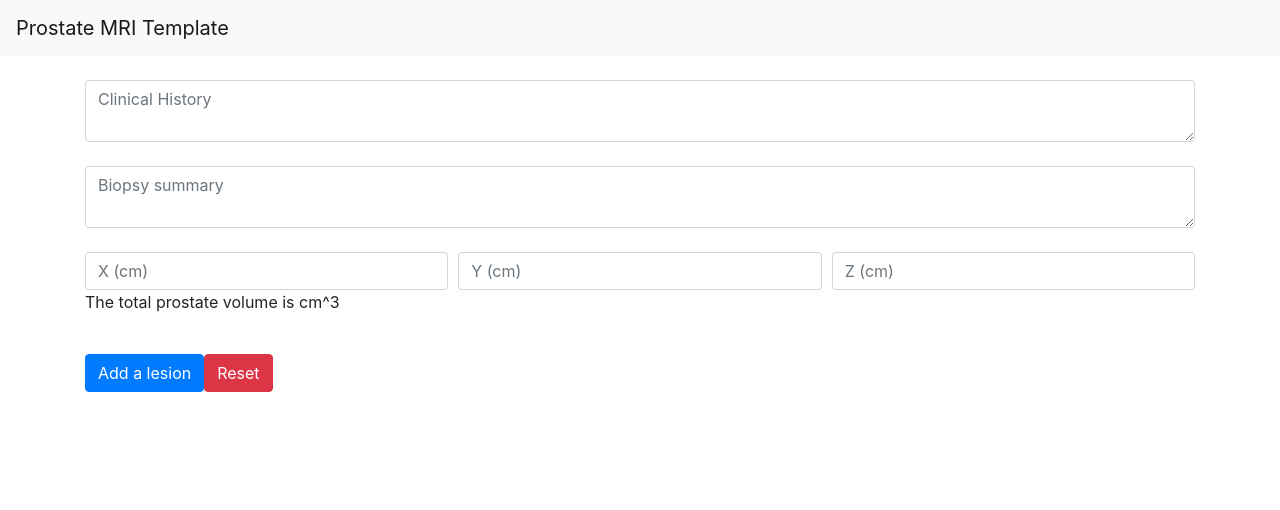
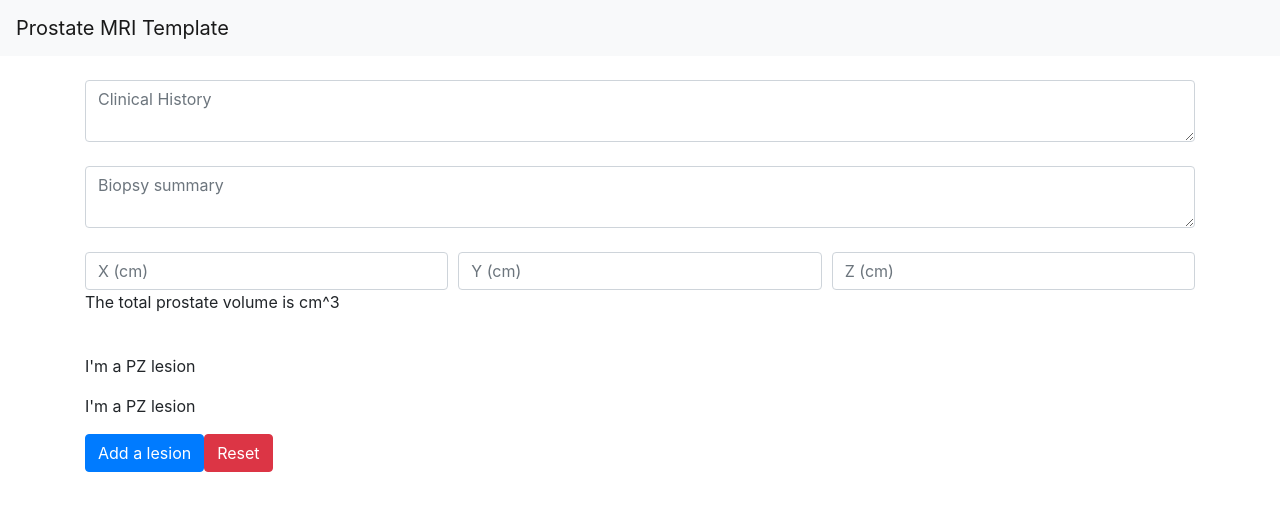
Before and after one commit to Tubo/prostate-mri, a React (Create React App) app: page / in a window 1280 px wide. Shown: the top 510 px of the page. Built offline with nearby package versions, Linux system fonts and the light colour scheme.

Commit message:
Added a example list of lesions

```diff
--- a/src/App.js
+++ b/src/App.js
@@ -17,7 +17,10 @@ class App extends Component {
             dim_x: 0,
             dim_y: 0,
             dim_z: 0,
-            lesions: [],
+            lesions: [
+                {type: 'PZ'},
+                {type: 'PZ'},
+            ],
         };
 
         this.onBiopsyChange = this.onBiopsyChange.bind(this);
@@ -59,6 +62,7 @@ class App extends Component {
             onDimChange: this.onDimChange,
             volume: this.state.volume,
         };
+        let lesions = this.state.lesions;
 
         return (
             <>
@@ -68,6 +72,7 @@ class App extends Component {
                         <Col>
                             <MainContent
                                 clinical={handlers}
+                                lesions={lesions}
                             />
                         </Col>
                     </Row>
@@ -97,7 +102,8 @@ class MainContent
                     onDimChange={onDimChange}
                     volume={volume}
                 />
-                <LesionContent/>
+                <LesionContent
+                    lesions={this.props.lesions}/>
                 <Button color="danger">Reset</Button>
             </>
         )
--- a/src/Lesions.js
+++ b/src/Lesions.js
@@ -1,6 +1,7 @@
 import React, {Component} from 'react';
-import {Row, Col, Button, Input, FormGroup, Label} from 'reactstrap'
+import {Row, Col} from 'reactstrap'
 import {Modal, ModalBody, ModalHeader, ModalFooter} from 'reactstrap'
+import {Form, FormGroup, Label, Input, FormText, Button} from 'reactstrap'
 import ImageMapper from 'react-image-mapper'
 import Dropzone from 'react-dropzone'
 
@@ -9,8 +10,15 @@ import schematic from './schematic.png'
 
 class LesionContent extends Component {
     render() {
+        let lesions = this.props.lesions.map((lesion) => (
+            <Lesion type={lesion.type} key={lesion.id}/>
+        ));
+
         return (
+            <>
+                {lesions}
                 <NewLesion></NewLesion>
+            </>
         )
     }
 }
@@ -23,12 +31,19 @@ class NewLesion extends Component {
         };
 
         this.toggle = this.toggle.bind(this);
+        this.handleSubmit = this.handleSubmit.bind(this);
     }
 
     toggle() {
         this.setState({
             modal: !this.state.modal,
         })
+    }
+
+    handleSubmit(e) {
+        this.toggle();
+        this.props.addLesion();
+        e.preventDefault();
     }
 
     render() {
@@ -40,14 +55,18 @@ class NewLesion extends Component {
                 </Button>
                 <Modal isOpen={this.state.modal} toggle={this.toggle} size="lg">
                     <ModalBody>
+                        <Form>
                             <Row className="justify-content-center">
                                 <Col lg={4}>
-                                <SelectLocation />
+                                    <p>Step 1: select the anatomical location</p>
+                                    <SelectLocation/>
                                 </Col>
-                            <Col>Hello world!
+                                <Col>
+                                    <p>Step 2: enter the sequence lexicon</p>
                                     <DropdownSelection sequence="T2"/>
                                     <DropdownSelection sequence="ADC"/>
                                     <DropdownSelection sequence="DCE"/>
+                                    <DropdownSelection sequence="Total"/>
                                     <YesNoSelection/>
                                 </Col>
                             </Row>
@@ -62,7 +81,8 @@ class NewLesion extends Component {
                                     <DropImage sequence="DCE"/>
                                 </Col>
                             </Row>
-                        <Button>Add</Button>
+                            <Button onClick={this.handleSubmit}>Add</Button>
+                        </Form>
                     </ModalBody>
                 </Modal>
             </>
@@ -70,8 +90,25 @@ class NewLesion extends Component {
     }
 }
 
+class Lesion extends Component {
+    render() {
+        return (
+            <p>I'm a {this.props.type} lesion</p>
+        )
+    }
+}
+
 class DropdownSelection extends Component {
     render() {
+        const lexicon = {
+            total: {
+                1: 'very low (clinically significant cancer is highly unlikely to be present)',
+                2: 'low (clinically significant cancer is unlikely to be present',
+                3: 'intermediate (the presence of clinically significant cancer is equivocal)',
+                4: 'high (clinically significant cancer is likely to be present)',
+                5: 'very high (clinically significant cancer is highly likely to be present)',
+            },
+        };
         return (
             <FormGroup>
                 <Label>
@@ -142,7 +179,7 @@ class SelectLocation extends Component {
         return (
             <>
                 <ImageMapper src={schematic} map={MAP} onClick={this.handleClick}/>
-                <p>Location: {this.state.location}</p>
+                <p>Location: {this.state.location || 'not selected'}</p>
             </>
         )
     }
```
Lines whose indentation alone changed are shown as unchanged.
